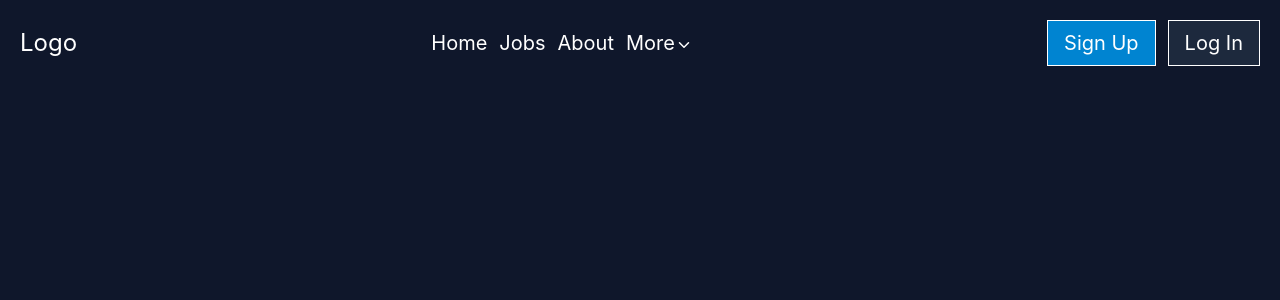
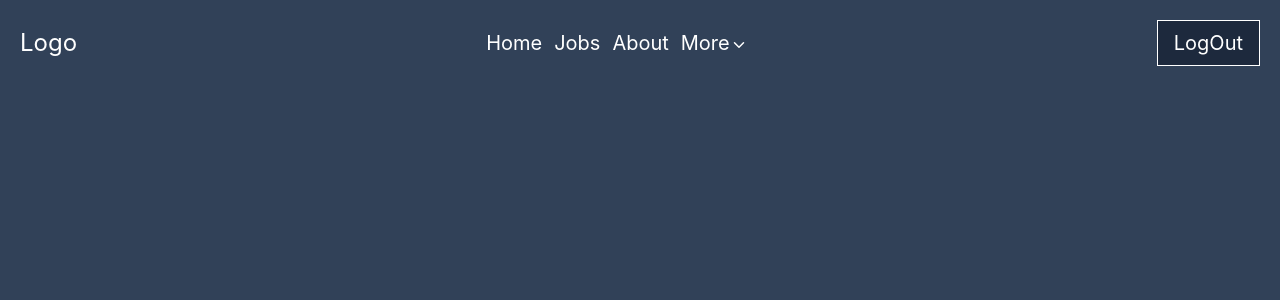
Before and after one commit to acquah-forever/my-jobfind, a React (Vite) app: page /signup in a window 1280 px wide. Both pictures are taken after typing "Sample", "name@example.com", "Sample123" into the empty fields and a click on the button "Create Account". Shown: the top 300 px of the page. Built offline with nearby package versions, Linux system fonts and the light colour scheme; the HTML template or start-up script is replaced by a standard one.

Commit message:
git commit

```diff
--- a/src/App.jsx
+++ b/src/App.jsx
@@ -10,7 +10,7 @@ import AuthProvider from './AuthContext/AuthContext'
 const App = () => {
   return (
     <AuthProvider>
-      <div className='bg-slate-900 min-h-screen text-white'>
+      <div className='bg-slate-700 min-h-screen text-white'>
         <div className='container mx-auto'>
           <NavBar />
           <Routes>
--- a/src/AuthContext/AuthContext.jsx
+++ b/src/AuthContext/AuthContext.jsx
@@ -22,7 +22,7 @@ export default function AuthProvider({ children }) {
     }
 
     function logIn(email, password) {
-        const users = JSON.parse(localStorage.getItem("email") || "[]")
+        const users = JSON.parse(localStorage.getItem("users") || "[]")
         const user = users.find((u) => u.email === email && u.password === password)
         if (!user) {
             return { success: false, error: "Invalid email or password" }
--- a/src/components/NavBar.jsx
+++ b/src/components/NavBar.jsx
@@ -1,10 +1,13 @@
-import React, { useState } from 'react'
+import React, { useContext, useState } from 'react'
 import { NavLink, Link } from 'react-router-dom'
 import { ChevronDown, House, TableOfContents, Handshake, Image, Menu, X } from 'lucide-react'
+
+import { AuthContext } from '../AuthContext/AuthContext'
 
 import useClick from '../hooks/useClick'
 
 const NavBar = () => {
+  const { user, logOut } = useContext(AuthContext)
 
   const [isOpen, toggle, close, close2] = useClick()
 
@@ -23,6 +26,9 @@ const NavBar = () => {
             onClick={toggle}>
             More <ChevronDown className='mt-1' size={18} /></button>
         </div>
+
+        {user ? (<button className='bg-slate-800 border px-4 py-2 text-lg md:text-xl' onClick={logOut}>LogOut</button>) : (
+
           <div className='hidden md:flex justify-center items-center space-x-3'>
             <div className='bg-sky-600 border px-4 py-2 text-lg md:text-xl'>
               <NavLink to='./signup'>Sign Up</NavLink>
@@ -32,6 +38,9 @@ const NavBar = () => {
               <NavLink to='./login'>Log In</NavLink>
             </div>
           </div>
+
+        )}
+
 
         <button className='flex md:hidden'
           onClick={toggle}>{isOpen ? <X /> : <Menu />}</button>
@@ -46,7 +55,7 @@ const NavBar = () => {
               <div className='mt-3 flex space-x-4'>
                 <House size={20} />
                 <div>
-                  <NavLink className='text-sm font-semibold underline'onClick={close}>Blog</NavLink>
+                  <NavLink className='text-sm font-semibold underline' onClick={close}>Blog</NavLink>
                   <h2 className='text-sm'>Read Industry Insights.</h2>
                 </div>
               </div>
@@ -54,7 +63,7 @@ const NavBar = () => {
               <div className='mt-2 flex space-x-4'>
                 <TableOfContents size={20} />
                 <div>
-                  <Link className='text-sm font-semibold underline'onClick={close}>FAQ</Link>
+                  <Link className='text-sm font-semibold underline' onClick={close}>FAQ</Link>
                   <h2 className='text-sm'>Common Questions Asked.</h2>
                 </div>
               </div>
@@ -62,7 +71,7 @@ const NavBar = () => {
               <div className='mt-2 flex space-x-4'>
                 <Handshake />
                 <div>
-                  <NavLink className='text-sm font-semibold underline'onClick={close}>Support</NavLink>
+                  <NavLink className='text-sm font-semibold underline' onClick={close}>Support</NavLink>
                   <h2 className='text-sm'>We are here to help.</h2>
                 </div>
               </div>
@@ -77,7 +86,7 @@ const NavBar = () => {
                 <div>
                   <h1 className='text-sm font-semibold'>Finding Your Next Role</h1>
                   <h2 className='text-sm'>Tips for landing positions.</h2>
-                  <NavLink className='text-sm underline'onClick={close}>Read More</NavLink>
+                  <NavLink className='text-sm underline' onClick={close}>Read More</NavLink>
                 </div>
               </div>
 
@@ -88,7 +97,7 @@ const NavBar = () => {
                 <div>
                   <h1 className='text-sm font-semibold'>Remote Work Trends</h1>
                   <h2 className='text-sm'>What companies are hiring.</h2>
-                  <NavLink className='text-sm underline'onClick={close}>Read More</NavLink>
+                  <NavLink className='text-sm underline' onClick={close}>Read More</NavLink>
                 </div>
               </div>
 
--- a/src/pages/LogIn.jsx
+++ b/src/pages/LogIn.jsx
@@ -6,7 +6,7 @@ import { AuthContext } from '../AuthContext/AuthContext'
 
 const LogIn = () => {
   const { logIn } = useContext(AuthContext)
-  const { register, handleSubmit, formState: { errors } } = useForm()
+  const { register, handleSubmit, formState: { errors }, reset } = useForm()
   const [error, setError] = useState(null)
   const navigate = useNavigate()
 
@@ -15,6 +15,8 @@ const LogIn = () => {
 
     if (result.success) {
       navigate('/')
+      reset()
+
     } else {
       setError(result.error)
     }
```
Lines whose indentation alone changed are shown as unchanged.
